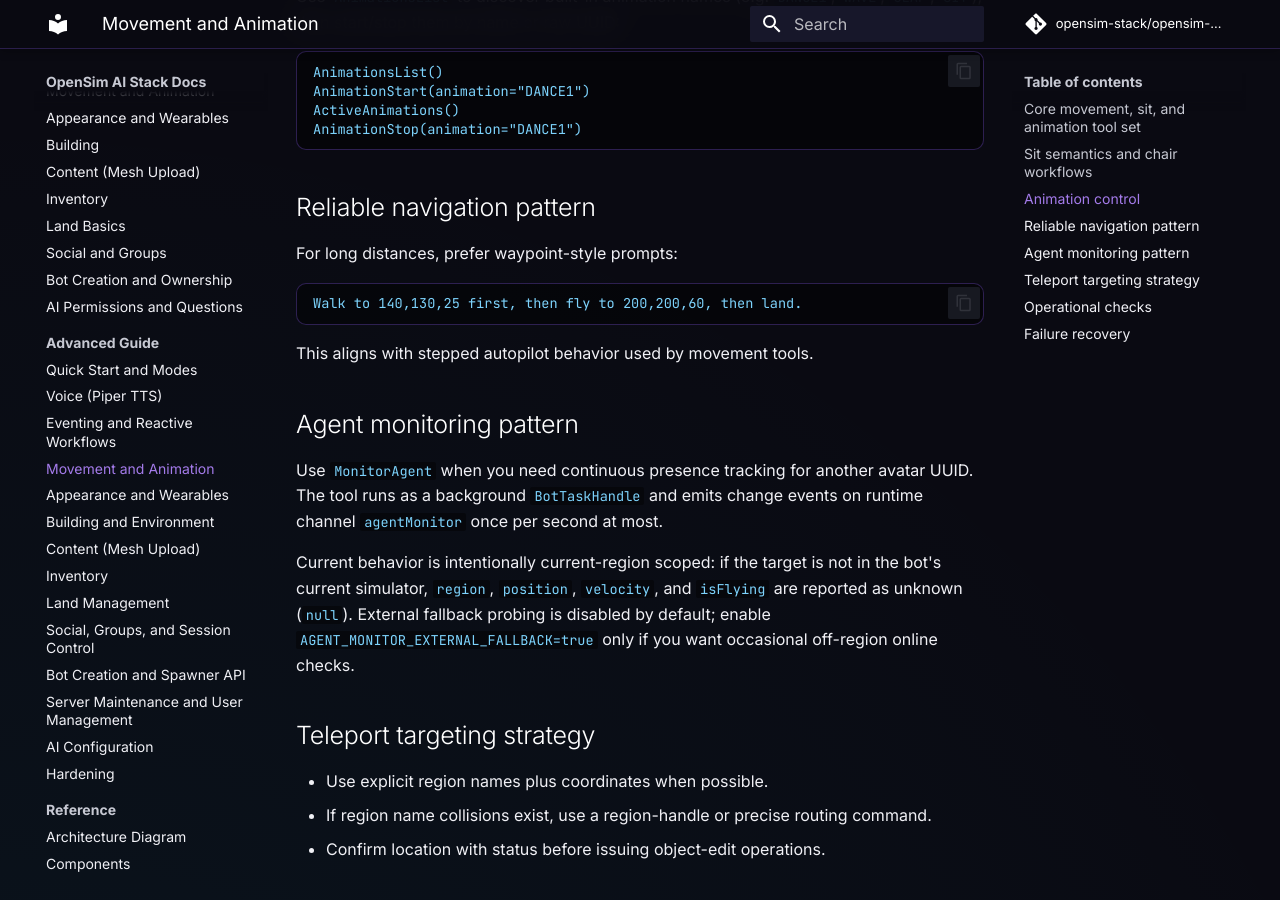
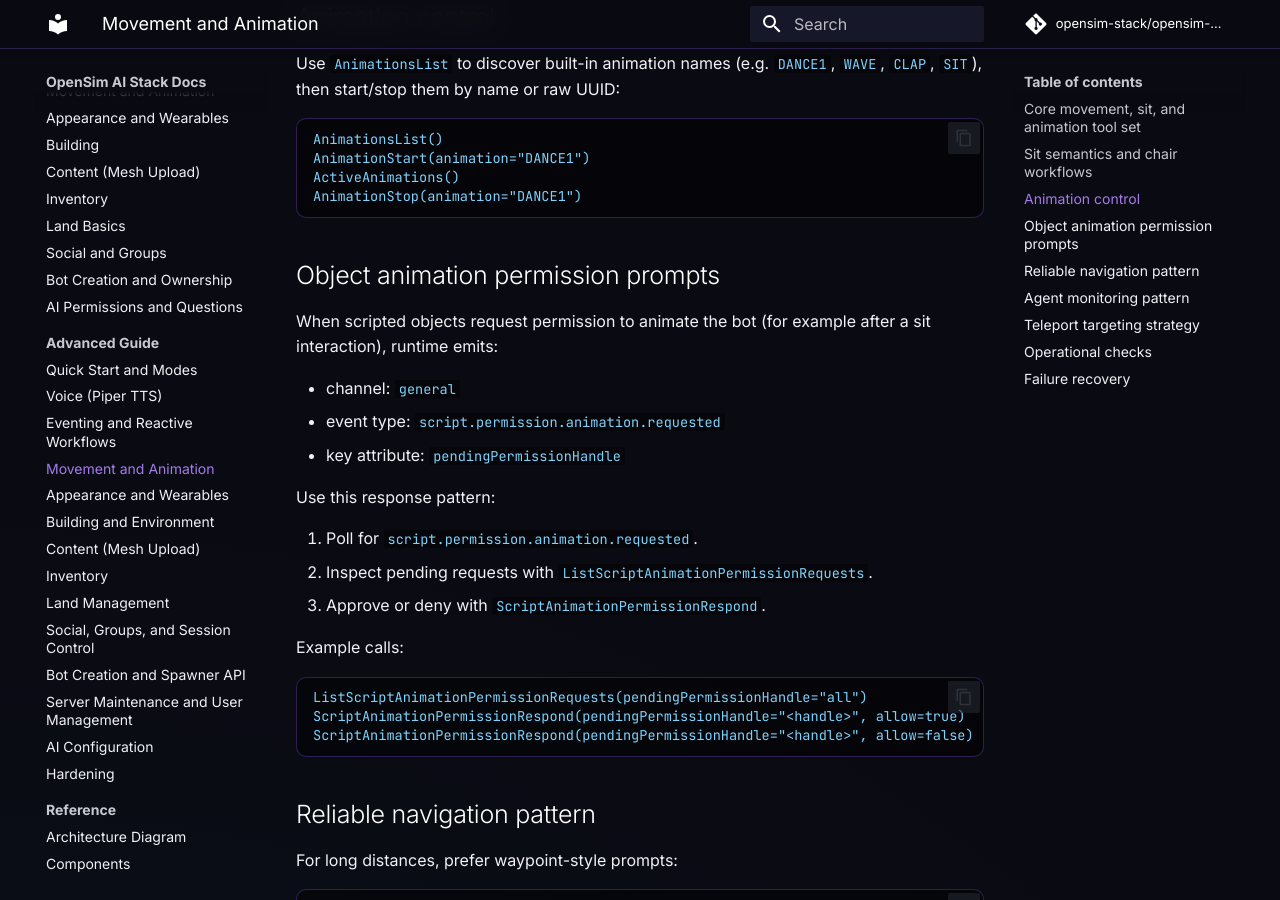
Before and after one commit to opensim-stack/opensim-stack-docs, an MkDocs documentation site: the page built from docs/advanced/movement-animation.md, in a window 1280 px wide and 900 px high, scrolled down 1922 px. Built offline with MkDocs 1.6.1 and Material for MkDocs 9.7.7, drawn with Linux system fonts in a browser that asks for light colours; comment, search, counter and statistics services are not loaded; some of the changed text lies outside the part shown.

Commit message:
New SSL hardening help. Animation permission acceptance.

````diff
--- a/docs/advanced/movement-animation.md
+++ b/docs/advanced/movement-animation.md
@@ -30,6 +30,8 @@
 - `AnimationStop`
 - `AnimationsList`
 - `ActiveAnimations`
+- `ListScriptAnimationPermissionRequests`
+- `ScriptAnimationPermissionRespond`
 
 ## Sit semantics and chair workflows
 
@@ -62,6 +64,28 @@ AnimationsList()
 AnimationStart(animation="DANCE1")
 ActiveAnimations()
 AnimationStop(animation="DANCE1")
+```
+
+## Object animation permission prompts
+
+When scripted objects request permission to animate the bot (for example after a sit interaction), runtime emits:
+
+- channel: `general`
+- event type: `script.permission.animation.requested`
+- key attribute: `pendingPermissionHandle`
+
+Use this response pattern:
+
+1. Poll for `script.permission.animation.requested`.
+2. Inspect pending requests with `ListScriptAnimationPermissionRequests`.
+3. Approve or deny with `ScriptAnimationPermissionRespond`.
+
+Example calls:
+
+```text
+ListScriptAnimationPermissionRequests(pendingPermissionHandle="all")
+ScriptAnimationPermissionRespond(pendingPermissionHandle="<handle>", allow=true)
+ScriptAnimationPermissionRespond(pendingPermissionHandle="<handle>", allow=false)
 ```
 
 ## Reliable navigation pattern
````
Also changed, not shown: docs/advanced/hardening.md (+9 -0 lines), docs/beginner/movement-animation.md (+24 -0 lines).
